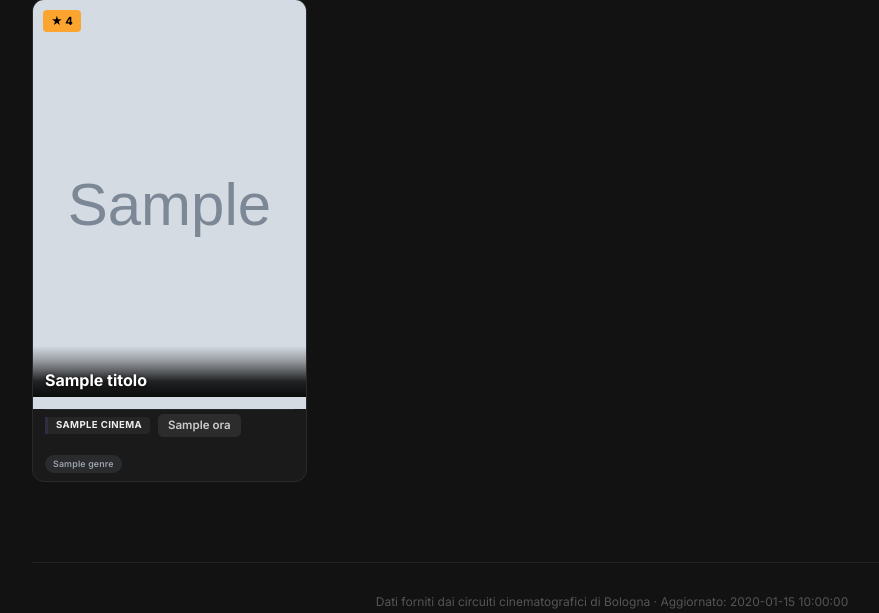
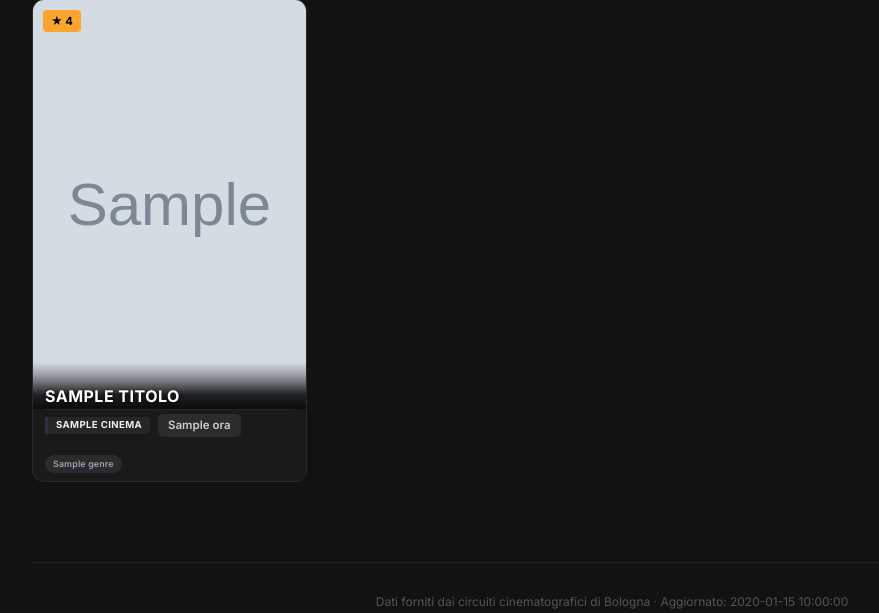
Before and after one commit to Priestomm/bologna-cinema-scraper, a FastAPI app: template bot/templates/schedule.html in a window 1280 px wide. Shown: the part 535-1148 px from the top of the page, without its empty margins (28-907 px from the left). Run offline with FastAPI, Linux system fonts and the light colour scheme; the template is opened without the code that fills it: most values are stand-ins (such as "Sample title", 1, 10 or a date in 2020); grey boxes marked "Sample" are stand-in pictures; parts of the project's set-up code (start-up, migrations or seed data) failed here and were passed over.

Commit message:
fix: titoli uppercase, gap poster, orari OV/ITA ordinati insieme
- Titoli forzati in uppercase con letter-spacing
- Rimosso spazio tra poster e righe cinema (padding-bottom:0)
- Orari OV e ITA mescolati e ordinati per ora crescente

```diff
--- a/bot/health.py
+++ b/bot/health.py
@@ -363,8 +363,10 @@ def _schedule_page(request: Request, target: date) -> HTMLResponse:
                 "url": s.url,
             })
 
-    # Converti a lista e ordina per numero di orari
+    # Converti a lista, ordina orari per ora e cinema per numero di orari
     for fg in film_groups.values():
+        for cinema in fg["cinemas"].values():
+            cinema["times"].sort(key=lambda t: t["ora"])
         cinema_list = list(fg["cinemas"].values())
         cinema_list.sort(key=lambda c: len(c["times"]), reverse=True)
         fg["cinemas"] = cinema_list
--- a/bot/templates/schedule.html
+++ b/bot/templates/schedule.html
@@ -186,7 +186,7 @@ body{
 .film-poster{
   aspect-ratio:2/3;width:100%;position:relative;
   display:flex;align-items:flex-end;
-  padding:12px;
+  padding:12px 12px 0;
   background:linear-gradient(135deg, #1a1a2e, #2d2d44)
 }
 .film-rating{
@@ -202,8 +202,9 @@ body{
 .film-title-overlay h3{
   font-size:1rem;font-weight:700;color:#fff;line-height:1.3;
   text-shadow:0 1px 4px rgba(0,0,0,0.9);
+  text-transform:uppercase;letter-spacing:0.03em;
   background:linear-gradient(transparent 0%,rgba(0,0,0,0.3) 30%,rgba(0,0,0,0.85) 70%,rgba(0,0,0,0.95) 100%);
-  padding:24px 0 6px;margin:0 -12px;padding-left:12px;padding-right:12px
+  padding:24px 0 2px;margin:0 -12px;padding-left:12px;padding-right:12px
 }
 .film-genres{
   display:flex;flex-wrap:wrap;gap:4px;padding:6px 12px 8px
```
